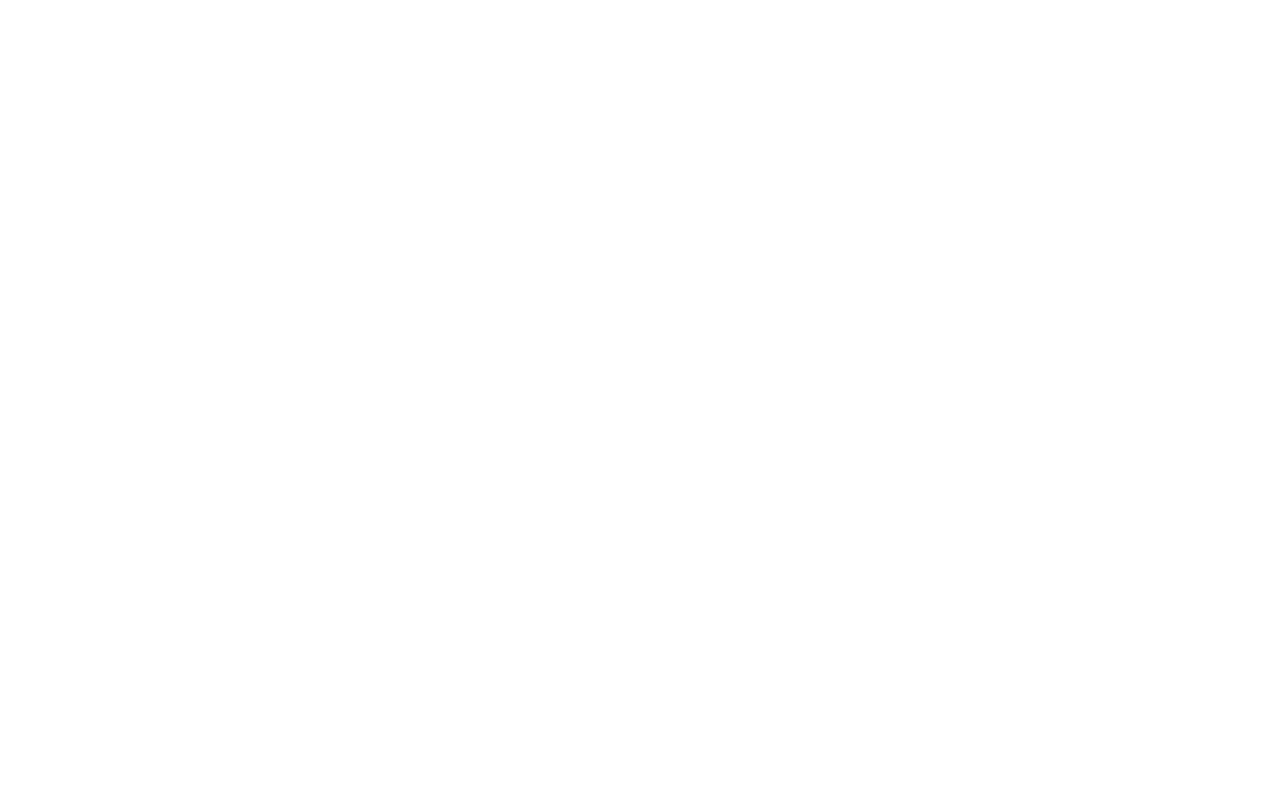
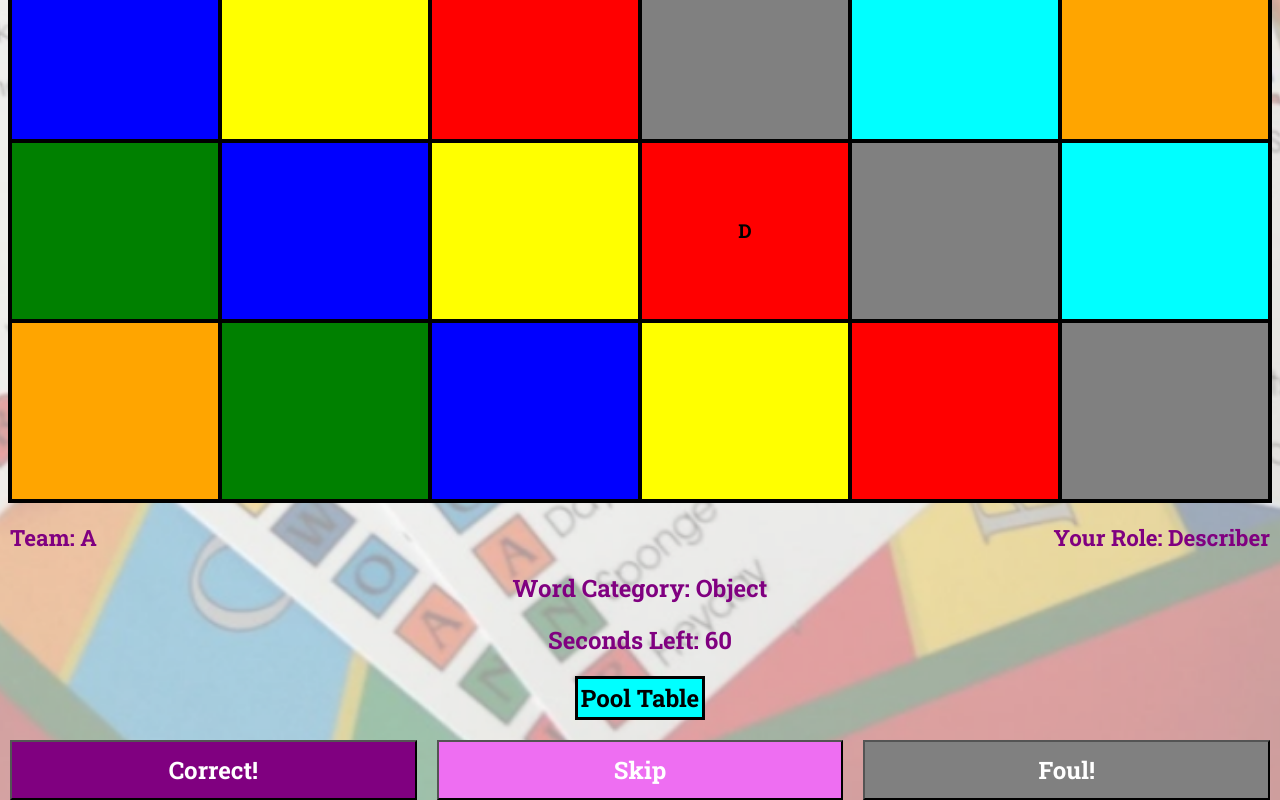
Before and after one commit to chriz218/articulate, a React (Create React App) app: page /game in a window 1280 px wide. Shown: the part 821-1621 px from the top of the page. Before the commit the page ends 800 px from the top, so only its background shows below. Built offline with nearby package versions, Linux system fonts and the light colour scheme.

Commit message:
Created the game page, a lot of hardcoded stuff. Will continue working on it.

```diff
--- a/src/App.js
+++ b/src/App.js
@@ -5,6 +5,7 @@ import './App.css';
 import HomePage from './components/HomePage.js';
 import CreateRoomPage from './components/CreateRoomPage.js';
 import JoinRoomPage from './components/JoinRoomPage.js';
+import GamePage from './components/GamePage.js';
 
 function App() {
   return (
@@ -14,11 +15,14 @@ function App() {
           <Route exact path="/" component={HomePage}>
             <HomePage />
           </Route>
-          <Route exact path="/create-room" component={CreateRoomPage}>
+          <Route exact path="/create" component={CreateRoomPage}>
             <CreateRoomPage />
           </Route>
-          <Route exact path="/join-room" component={JoinRoomPage}>
+          <Route exact path="/join" component={JoinRoomPage}>
             <JoinRoomPage />
+          </Route>
+          <Route exact path="/game" component={GamePage}>
+            <GamePage />
           </Route>
         </Switch>
       </BrowserRouter>
--- /dev/null
+++ b/src/CSSFiles/GamePage.css
@@ -0,0 +1,136 @@
+h1 {
+    margin-top: 10px;
+    margin-bottom: 0px;
+    height: 50px;
+    text-align: center;
+    color: purple;
+}
+
+.board {
+    display: flex;
+    flex-wrap: wrap;
+    flex-direction: row;
+    width: calc(100vw - 10px - 10px);
+    height: calc(100vw - 10px - 10px);
+    border: 2px solid black;
+    margin-left: auto;
+    margin-right: auto;
+    padding: 0px;
+    margin-bottom: 20px;
+  }
+
+.boardBlock {
+    width: calc((100vw - 10px - 10px)/6 - 2px - 2px);
+    height: calc((100vw - 10px - 10px)/7 - 2px - 2px);
+    text-align: center;
+    line-height: calc((100vw - 10px - 10px)/7 - 2px - 2px);
+    border: 2px solid black;
+    margin: 0px;
+    padding: 0px;
+    font-size: 1.2em;
+    font-weight: bold;
+}
+
+#boardBlock0, #boardBlock7, #boardBlock14, #boardBlock21, #boardBlock28, #boardBlock35 {
+    background-color: cyan;
+}
+
+#boardBlock1, #boardBlock8, #boardBlock15, #boardBlock22, #boardBlock29, #boardBlock36 {
+    background-color: orange;
+}
+
+#boardBlock2, #boardBlock9, #boardBlock16, #boardBlock23, #boardBlock30, #boardBlock37 {
+    background-color: green;
+}
+
+#boardBlock3, #boardBlock10, #boardBlock17, #boardBlock24, #boardBlock31, #boardBlock38 {
+    background-color: blue;
+}
+
+#boardBlock4, #boardBlock11, #boardBlock18, #boardBlock25, #boardBlock32, #boardBlock39 {
+    background-color: yellow;
+}
+
+#boardBlock5, #boardBlock12, #boardBlock19, #boardBlock26, #boardBlock33, #boardBlock40 {
+    background-color: red;
+}
+
+#boardBlock6, #boardBlock13, #boardBlock20, #boardBlock27, #boardBlock34, #boardBlock41 {
+    background-color: grey;
+}
+
+#teamRoleDiv {
+    margin-bottom: 20px;
+}
+
+#team {
+    display: inline-block;
+    font-size: 1.4em;
+    margin-left: 10px;
+    font-weight: bold;
+    color: purple;
+}
+
+#role {
+    font-size: 1.4em;
+    float: right;
+    margin-right: 10px;
+    font-weight: bold;
+    color: purple;
+}
+
+#wordCategory {
+    text-align: center;
+    font-size: 1.5em;
+    font-weight: bold;
+    color: purple;
+    margin-bottom: 20px;
+}
+
+#time {
+    text-align: center;
+    font-size: 1.5em;
+    font-weight: bold;
+    color: purple;
+    margin-bottom: 20px;
+}
+
+#generatedWordDiv {
+    text-align: center;
+    margin-bottom: 20px;
+}
+
+#word {
+    text-align: center;
+    font-size: 1.5em;
+    border: 3px solid black;
+    display: inline-block;
+    padding: 3px;
+    background-color: cyan;
+    font-weight: bold;
+}
+
+#btnDiv {
+    text-align: center;
+}
+
+.btn {
+    height: 7.5vh;
+    margin-left: 10px;
+    margin-right: 10px;
+    width: calc((100vw - 60px)/3);
+    font-size: 1.5em;
+    color: white;
+}
+
+#correctBtn {
+    background-color: purple;
+}
+
+#skipBtn {
+    background-color: #EE6EF2;
+}
+
+#foulBtn {
+    background-color: grey;
+}
--- /dev/null
+++ b/src/components/GamePage.js
@@ -0,0 +1,62 @@
+import axios from 'axios'
+import React, { useState, useEffect } from 'react'
+import { Route, Link, useHistory } from "react-router-dom"
+import '../CSSFiles/GamePage.css'
+
+function Board({ boardBlock, index }) {
+    return (
+        <div className="boardBlock" id={"boardBlock" + index}>{boardBlock}</div>
+    )
+}
+
+
+function GamePage() {
+    const [boardBlocks, setBoardBlocks] = useState(['', '', '', '', '', '',
+        '', 'A', '', '', '', '',
+        '', '', '', '', 'B', '',
+        '', '', 'C', '', '', '',
+        '', '', '', '', '', '',
+        '', '', '', 'D', '', '',
+        '', '', '', '', '', ''])
+
+
+    const [timer, setTimer] = useState(60)
+
+    return (
+        <div>
+            <h1>Articulate</h1>
+            <div className="board">
+                {boardBlocks.map((boardBlock, index) => (
+                    <Board index={index} boardBlock={boardBlock} />
+                ))}
+            </div>
+            <div id="teamRoleDiv">
+                <div id="team">
+                    Team: A
+                </div>
+                <div id="role">
+                    Your Role: Describer
+                </div>
+            </div>
+            <div id="wordCategory">
+                Word Category: Object
+            </div>
+            <div id="time">
+                Seconds Left: {timer}
+            </div>
+            <div id="generatedWordDiv">
+                <div id="word">
+                    Pool Table
+                </div>
+            </div>
+            <div id="btnDiv">
+                <button className="btn" id="correctBtn">Correct!</button>
+                <button className="btn" id="skipBtn">Skip</button>
+                <button className="btn" id="foulBtn">Foul!</button>
+            </div>
+        </div>
+    );
+
+}
+
+export default GamePage
--- a/src/components/HomePage.js
+++ b/src/components/HomePage.js
@@ -9,11 +9,11 @@ function HomePage() {
     let history = useHistory();
 
     const handleCreateRoom = () => {
-        history.push("/create-room")
+        history.push("/create")
     }
 
     const handleJoinRoom = () => {
-        history.push("/join-room")
+        history.push("/join")
     }
 
     return (
@@ -35,7 +35,7 @@ function HomePage() {
                     <div className="ColorDescription">Person (e.g., Peter Griffin, Cain)</div>
                     <div className="Squares" style={{backgroundColor: "red"}}></div>
                     <div className="ColorDescription">Random (e.g., chapter, wedge)</div>
-                    <div className="Squares" style={{backgroundColor: "white"}}></div>
+                    <div className="Squares" style={{backgroundColor: "grey"}}></div>
                     <div className="ColorDescription">Everything (All categories)</div>
             <div id="HomeBtnsDiv">
                 <button className="HomeBtns" onClick={handleCreateRoom}>Create Room</button>
```
